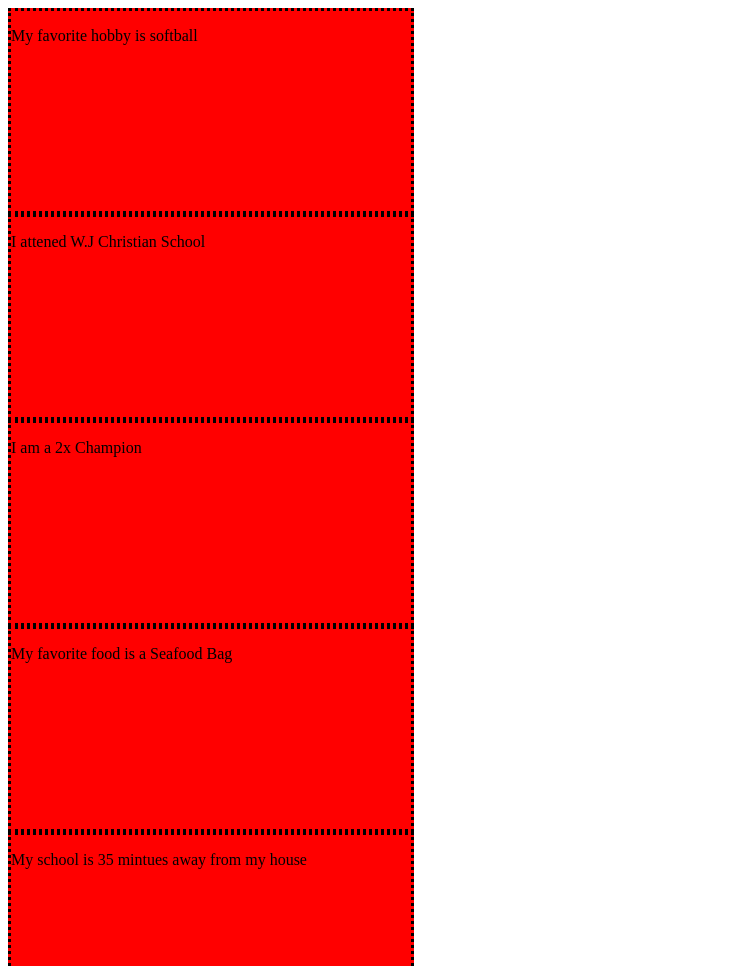
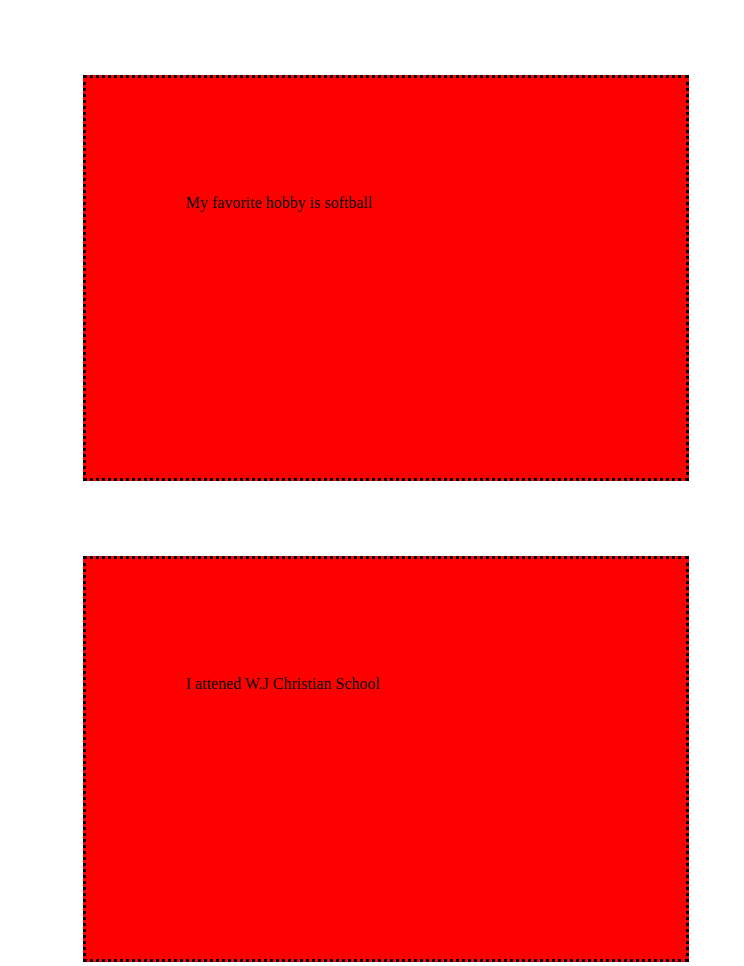
Before and after one commit to sn1perratt/Boxes, a plain HTML site: page index.html in a window 1280 px wide. Shown: the top 966 px of the page, without its empty margins (0-744 px from the left). Drawn offline with Linux system fonts and the light colour scheme.

Commit message:
Created using Popcode: https://popcode.org

```diff
--- a/index.html
+++ b/index.html
@@ -5,7 +5,8 @@
     height:200px;
     background-color:red;
     border:dotted;
-    padding:0px;
+    padding:100px;
+    margin:75px;
 }
 card{
     width:400px;
```
